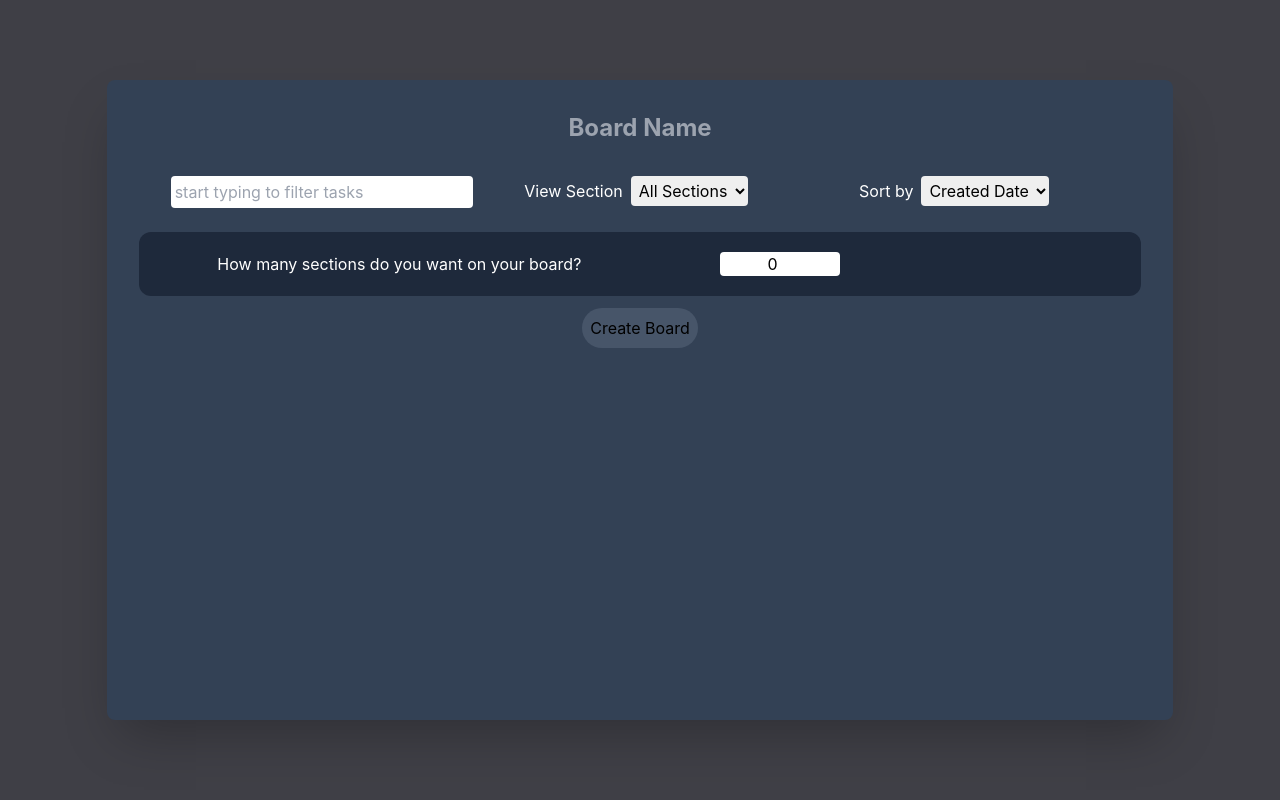
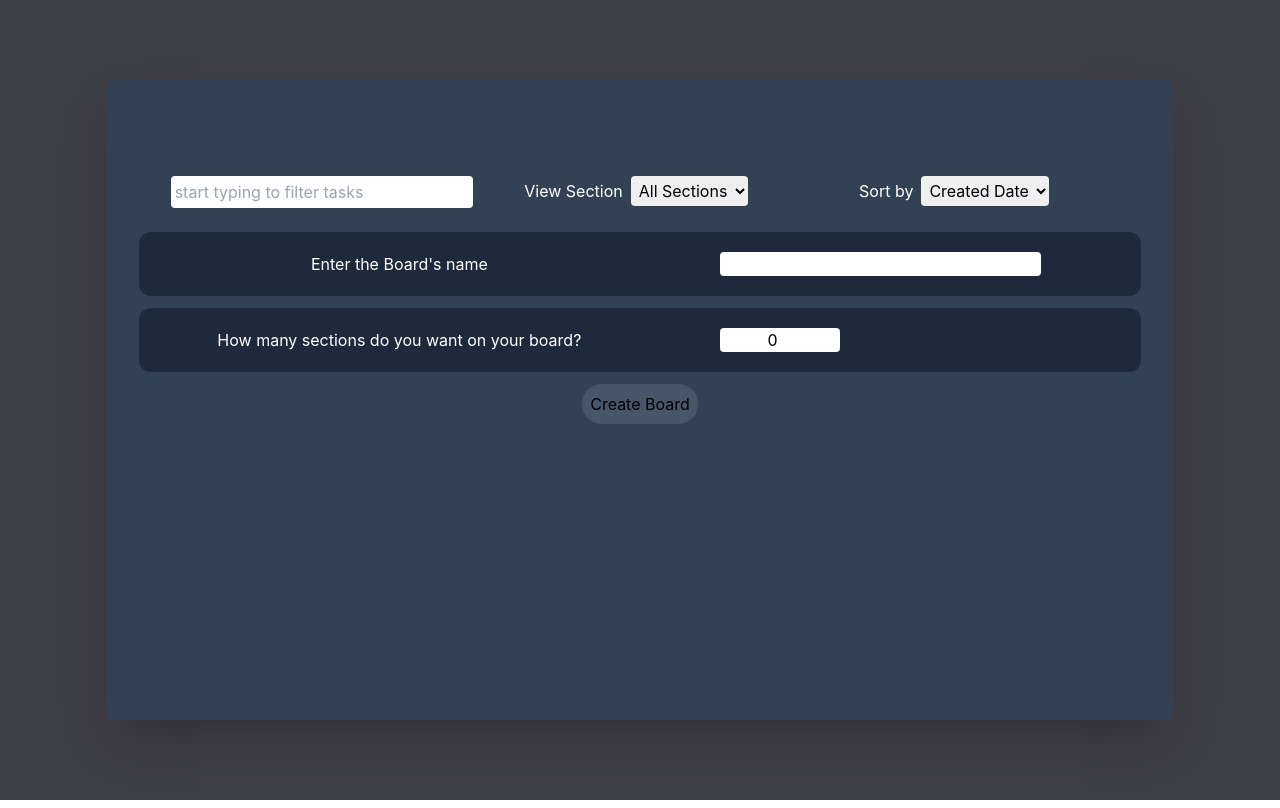
Before and after one commit to bahmanashtari/kanban, a React (Create React App) app: page / in a window 1280 px wide. Built offline with nearby package versions, Linux system fonts and the light colour scheme.

Commit message:
add: board name + section creation

```diff
--- a/src/components/BoardSection.js
+++ b/src/components/BoardSection.js
@@ -51,7 +51,7 @@ const BoardSection = props => {
 
 	return (
 		<section>
-			<h1 className='text-white'>Col Name</h1>
+			<h1 className='text-white'>{props.name}</h1>
 			<ul>{tasksToShow}</ul>
 			<button
 				type='button'
--- a/src/components/CreateNewBoard.js
+++ b/src/components/CreateNewBoard.js
@@ -2,9 +2,14 @@ import { useState } from 'react'
 
 const CreateNewBoard = props => {
 	const [sectionCount, setSectionCount] = useState(0)
+	const [boardName, setBoardName] = useState('')
 
 	const sectionCountChangeHandler = event => {
 		setSectionCount(event.target.value)
+	}
+
+	const boardNameChangeHandler = event => {
+		setBoardName(event.target.value)
 	}
 
 	const formSubmitHandler = event => {
@@ -13,6 +18,8 @@ const CreateNewBoard = props => {
 		const formJson = Object.fromEntries(
 			new FormData(event.target).entries()
 		)
+
+		props.onCreateBoard(formJson)
 	}
 
 	let sectionNameInputs = []
@@ -40,6 +47,19 @@ const CreateNewBoard = props => {
 			id='createNewBoard'
 			className='space-y-3'>
 			<section className='grid grid-flow-col grid-cols-2 space-x-20 p-5 bg-slate-800 rounded-xl'>
+				<label htmlFor='boardName' className='text-white'>
+					Enter the Board's name
+				</label>
+				<input
+					className='w-4/6 rounded text-center'
+					type='text'
+					name='boardName'
+					id='boardName'
+					value={boardName}
+					onChange={boardNameChangeHandler}
+				/>
+			</section>
+			<section className='grid grid-flow-col grid-cols-2 space-x-20 p-5 bg-slate-800 rounded-xl'>
 				<label htmlFor='sectionCount' className='text-white'>
 					How many sections do you want on your board?
 				</label>
--- a/src/components/MainBoard.js
+++ b/src/components/MainBoard.js
@@ -5,22 +5,42 @@ import Filters from './Filters'
 import CreateNewBoard from './CreateNewBoard'
 
 const MainBoard = props => {
+	const [boardName, setBoardName] = useState('')
 	const [sections, setSections] = useState([])
 
-	const sectionsToShow = sections.map(section => <BoardSection />)
+	const createBoardHandler = boardDetails => {
+		const boardName = boardDetails.boardName
+		const sectionNames = Object.entries(boardDetails).reduce(
+			(acc, [key, val]) => {
+				if (key.startsWith('sectionName_')) {
+					acc = [...acc, val]
+				}
+				return acc
+			},
+			[]
+		)
+		setBoardName(boardName)
+		setSections(sectionNames)
+	}
+
+	const sectionsToShow = sections.map(section => (
+		<BoardSection name={section} />
+	))
 
 	return (
 		<div className='bg-zinc-700 flex items-center justify-center h-screen'>
 			<div className='bg-slate-700 shadow-2xl rounded-lg p-8 w-5/6 h-4/5'>
 				<section className='h-10 align-text-top text-gray-400 font-bold text-2xl'>
-					Board Name
+					{boardName}
 				</section>
 				<section>
 					<Filters />
 				</section>
 				<section className='h-full grid grid-flow-col'>
 					{sections.length > 0 && sectionsToShow}
-					{sections.length === 0 && <CreateNewBoard />}
+					{sections.length === 0 && (
+						<CreateNewBoard onCreateBoard={createBoardHandler} />
+					)}
 				</section>
 			</div>
 		</div>
```
